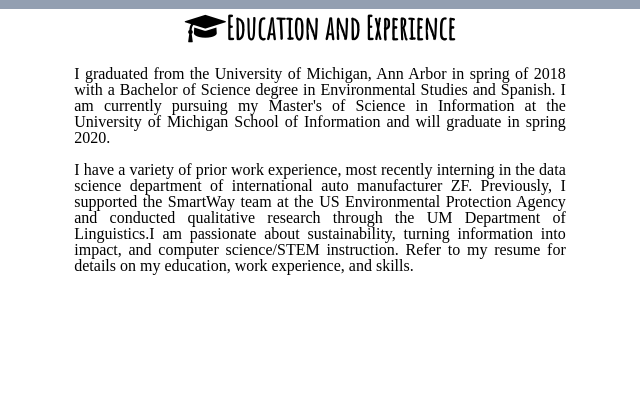
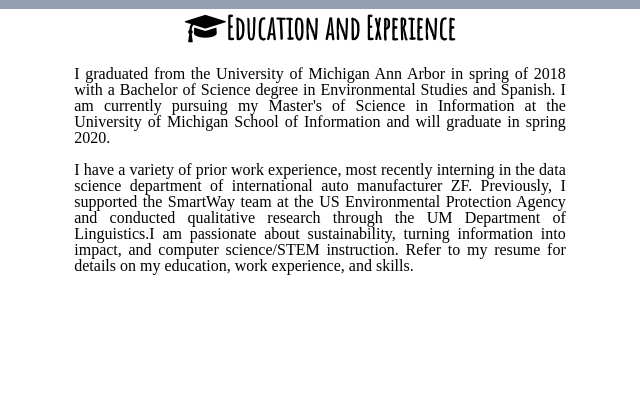
Before and after one commit to morgdu/final_proj, a plain HTML site: page resume.html in a window 1280 px wide. Shown: the part 171-576 px from the top of the page, 576-1216 px from the left. Drawn offline with Linux system fonts and the light colour scheme.

Commit message:
Update resume.html

```diff
--- a/resume.html
+++ b/resume.html
@@ -36,7 +36,7 @@
 
 <h2 class = "grid-heading2"><i class="fa fa-graduation-cap" aria-hidden = "true"></i>Education and Experience</h2>
 
-<p class = grid-p>I graduated from the University of Michigan, Ann Arbor in spring of 2018 with a Bachelor of Science degree in Environmental Studies and Spanish. I am currently pursuing my Master's of Science in Information at the University of Michigan School of Information and will graduate in spring 2020. <br><br>
+<p class = grid-p>I graduated from the University of Michigan Ann Arbor in spring of 2018 with a Bachelor of Science degree in Environmental Studies and Spanish. I am currently pursuing my Master's of Science in Information at the University of Michigan School of Information and will graduate in spring 2020. <br><br>
 I have a variety of prior work experience, most recently interning in the data science department of international auto manufacturer ZF. Previously, I supported the SmartWay team at the US Environmental Protection Agency and conducted qualitative research through the UM Department of Linguistics.I am passionate about sustainability, turning information into impact, and computer science/STEM instruction. Refer to my resume for details on my education, work experience, and skills.
 </p>
 
```
